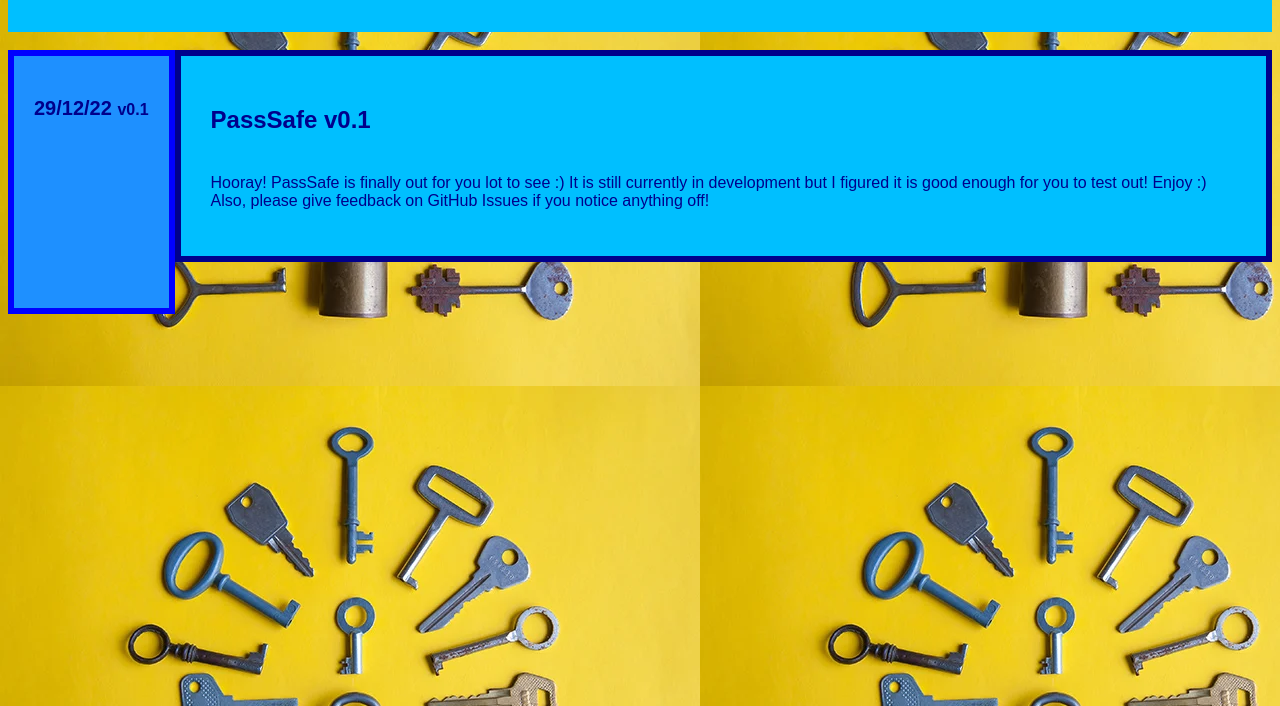
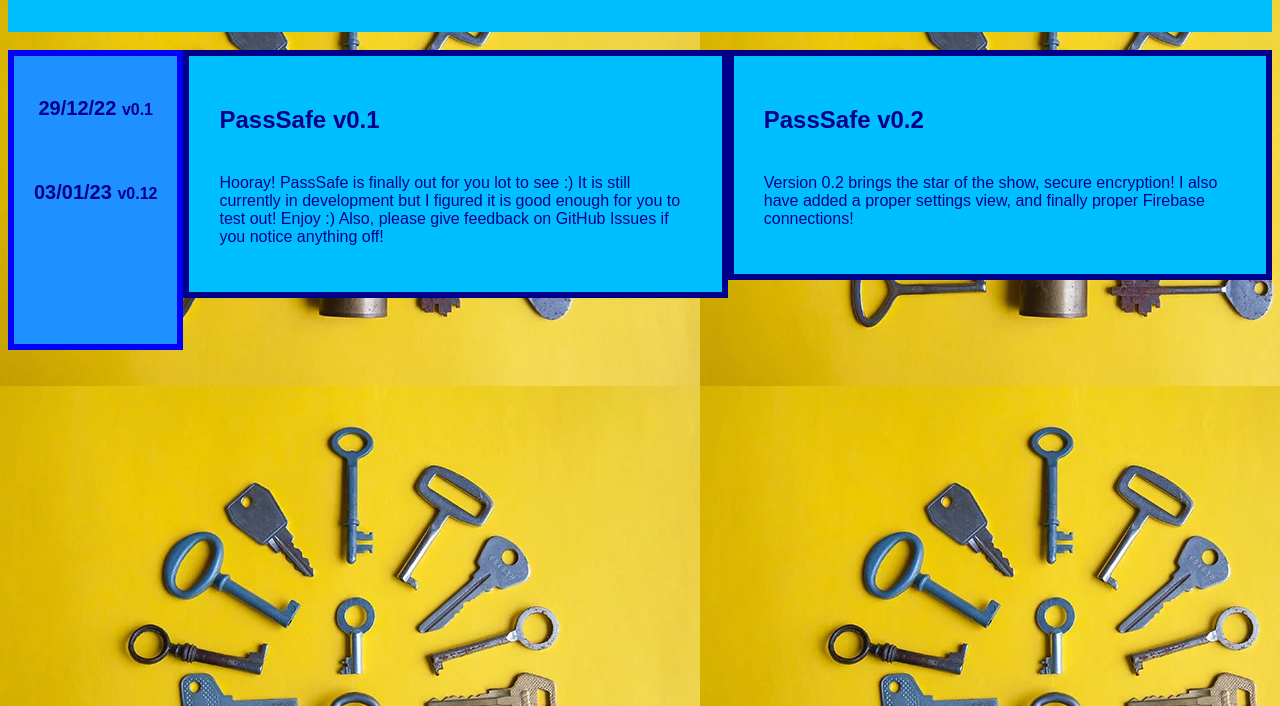
Before and after one commit to hamdivazim/PassSafeChangelog, a plain HTML site: page index.html in a window 1280 px wide. Shown: the part 94-800 px from the top of the page. Drawn offline with Linux system fonts and the light colour scheme.

Commit message:
Update index.html

```diff
--- a/index.html
+++ b/index.html
@@ -20,6 +20,8 @@
 				<div class='timeline'>
 					<h4> <span style="font-size:20px;">29/12/22 </span> v0.1 </h4>
 					<br>
+					<h4> <span style="font-size:20px;">03/01/23 </span> v0.12</h4>
+					<br>
 				</div>
 
 			</center>
@@ -30,6 +32,12 @@
 
 			</div>
 
+			<div class='tmln-txtbox'>
+        <h2>PassSafe v0.2</h2>
+        <p>Version 0.2 brings the star of the show, secure encryption! I also have added a proper settings view, and finally proper Firebase connections!</p>
+
+			</div>
+
 		</div>
 
 
```
